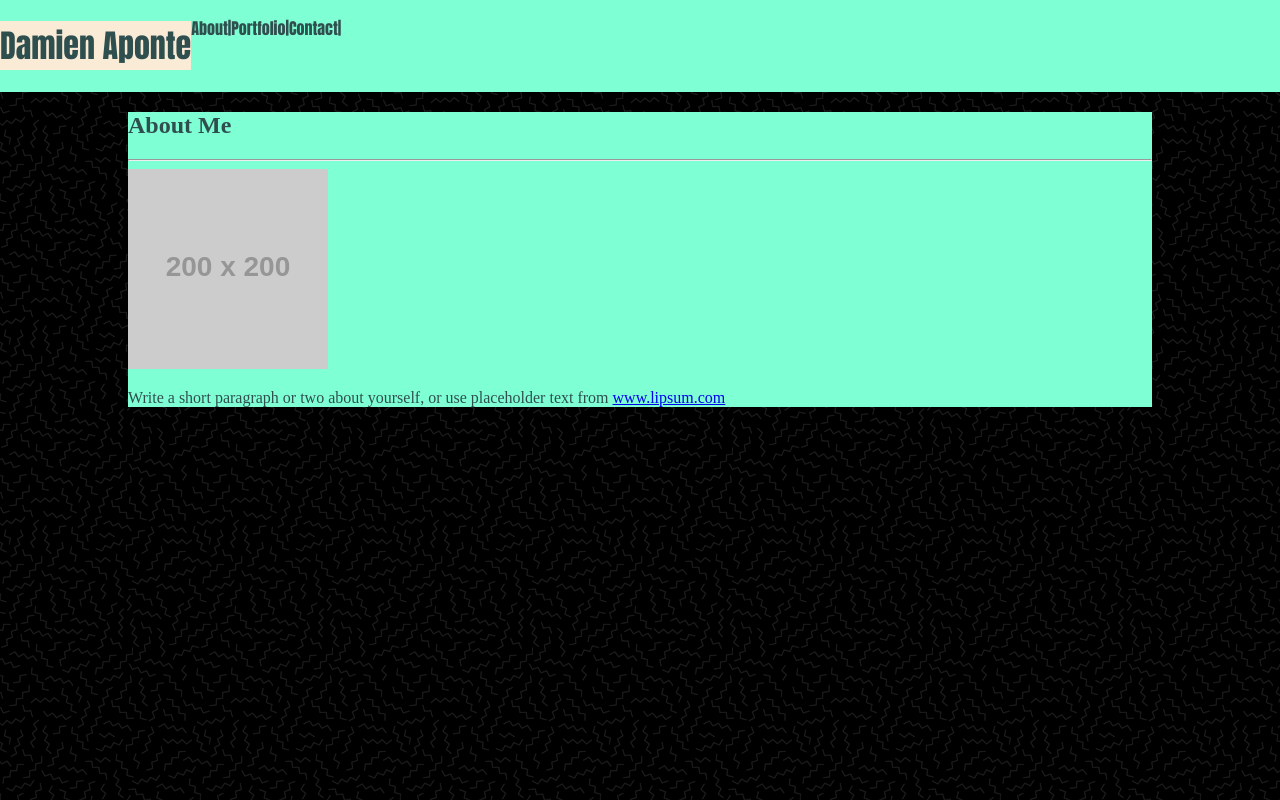
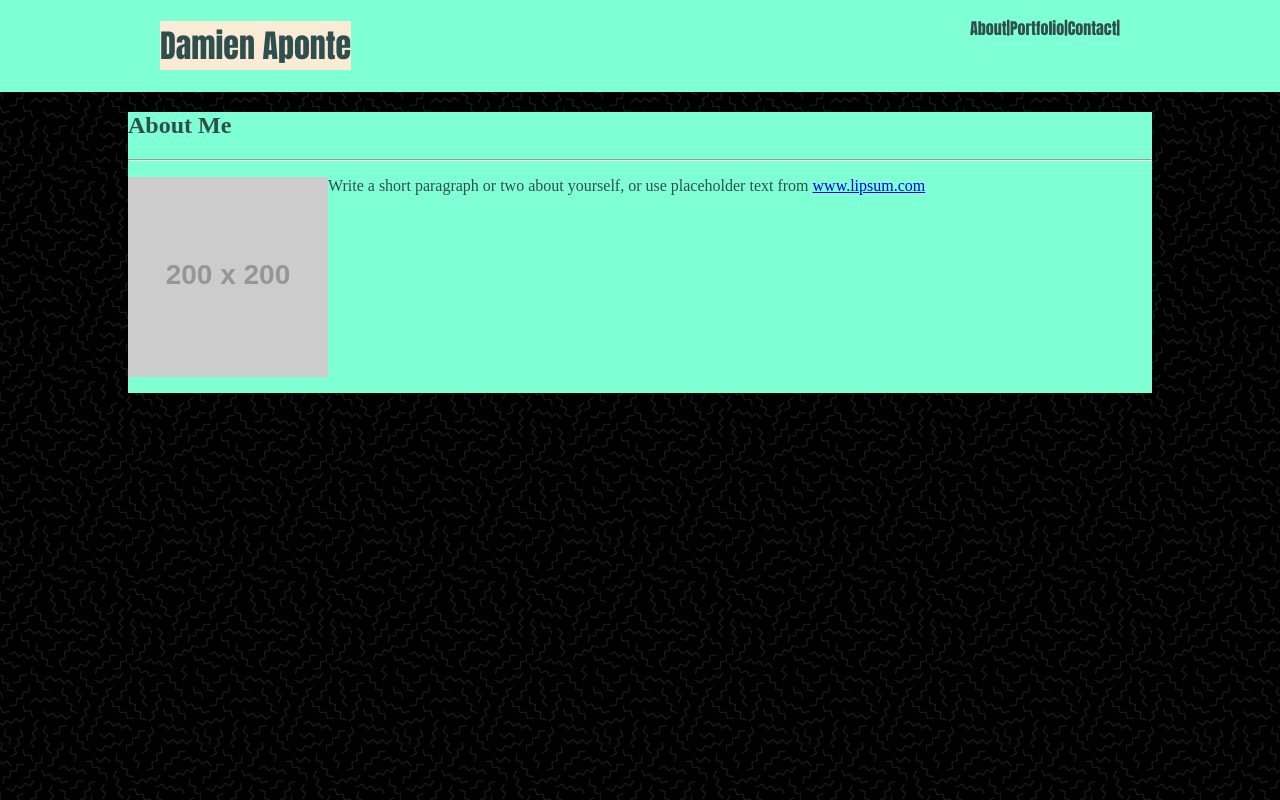
Before and after one commit to DamienVA/Basic-Portfolio, a plain HTML site: page index.html in a window 1280 px wide. Drawn offline with Linux system fonts and the light colour scheme; placeholder pictures from the web are drawn by us.

Commit message:
Worked with Colin on getting header placement right

```diff
--- a/assets/css/style.css
+++ b/assets/css/style.css
@@ -1,3 +1,7 @@
+* {
+    box-sizing: border-box;
+}
+
 body{
     background-image: url("../images/memphis-mini-dark.png");
     color: antiquewhite;
@@ -16,16 +20,23 @@ header{
     flex-direction: row;
 }
 
+.header-content {
+    width: 960px;
+    margin: auto;
+}
+
 nav{
     display: flex;
     flex-direction: row;
     justify-content: center;
-
+    float: right;
 }
 
 h1{
+    float: left;
     background-color: antiquewhite;
     color: darkslategrey;
+    height: 100%;
 
 }
 
@@ -38,3 +49,7 @@ h1{
     background-color: aquamarine;
     color: darkslategrey;
 }
+
+#bio-image {
+    float: left;
+}
--- a/index.html
+++ b/index.html
@@ -8,6 +8,7 @@
 
 <body>
   <header>
+    <div class="header-content">
       <h1>Damien Aponte</h1>
       <nav>
         <p>About</p>
@@ -17,6 +18,8 @@
         <p>Contact</p>
         <p> | </p>
       </nav>
+    </div>
+
   </header>
 
 
@@ -28,9 +31,13 @@
 
       <hr>
 
+
+      <p>
         <img id="bio-image" src="https://placehold.it/200x200" alt="Damien Aponte">
-
-      <p>Write a short paragraph or two about yourself, or use placeholder text from <a href="http://www.lipsum.com/">www.lipsum.com</a></p>
+        Write a short paragraph or two about yourself, or use placeholder text from <a
+          href="http://www.lipsum.com/">www.lipsum.com</a>
+        <div style="clear: both;"></div>
+        </p>
     </section>
 
   </div>
```
Lines whose indentation alone changed are shown as unchanged.
